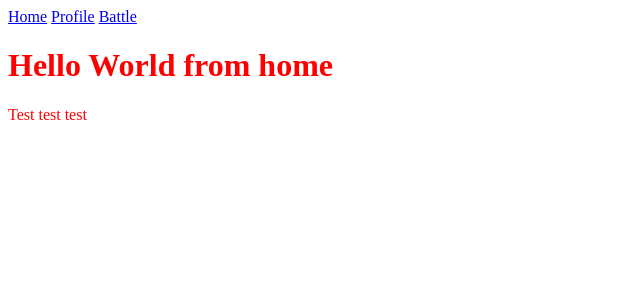
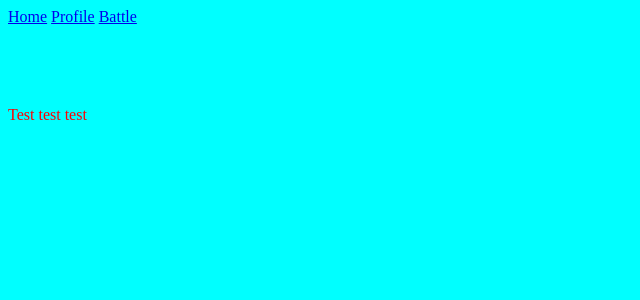
Before and after one commit to JosiahErnst/FriendlyPowerScaling, a Django app: page / in a window 1280 px wide. Shown: the top 300 px of the page, without its empty margins (0-640 px from the left). Run offline with Django 5.2, Linux system fonts and the light colour scheme.

Commit message:
Fixed CSS issue

```diff
--- a/friendly_power_scaling/FriendlyPowerScaling/static/FriendlyPowerScaling/style.css
+++ b/friendly_power_scaling/FriendlyPowerScaling/static/FriendlyPowerScaling/style.css
@@ -1,7 +1,17 @@
 h1{
-    color:red;
+    color:aqua;
 
 }
 p{
     color:red;
 }
+head{
+    width: 500px;
+    height: 200px;
+    box-shadow: 10px 10px 10px 0px;
+}
+body{
+    background-color: aqua;
+    width: 500px;
+    height: 200px;
+}
--- a/friendly_power_scaling/friendly_power_scaling/settings.py
+++ b/friendly_power_scaling/friendly_power_scaling/settings.py
@@ -115,7 +115,7 @@ USE_TZ = True
 # Static files (CSS, JavaScript, Images)
 # https://docs.djangoproject.com/en/5.0/howto/static-files/
 
-STATIC_URL = 'static/'
+STATIC_URL = '/static/'
 
 # Added from django docs
 STATICFILES_DIRS = [
--- a/friendly_power_scaling/templates/base.html
+++ b/friendly_power_scaling/templates/base.html
@@ -8,11 +8,13 @@
 
     <link rel="stylesheet" href={% static 'FriendlyPowerScaling/style.css' %}>
     <!--Navbar found via Bootstrap-->
+    <div id="nav-shadow">
     <nav class="navbar navbar-light bg-light">
         <a class="navbar-link" href="/">Home</a>
         <a class="navbar-link" href="/profile">Profile</a>
         <a class="navbar-link" href="/battle">Battle</a>
     </nav>
+    </div>
 
 </head>
     <body>
--- a/friendly_power_scaling/templates/battle.html
+++ b/friendly_power_scaling/templates/battle.html
@@ -1,6 +1,6 @@
 {% extends "base.html" %}
 {% load static %}
-<link rel="stylesheet" href={% static 'style.css' %}>
+<link rel="stylesheet" href={% static 'FriendlyPowerScaling/style.css' %}>
 
 {% block title %}Battle{% endblock %}
 
--- a/friendly_power_scaling/templates/home.html
+++ b/friendly_power_scaling/templates/home.html
@@ -1,12 +1,14 @@
 {% extends "base.html" %}
-{% load static %}
-<link rel="stylesheet" href={% static 'FriendlyPowerScaling/style.css' %}>
+{% comment %} {% load static %}
+<link rel="stylesheet" href={% static 'FriendlyPowerScaling/style.css' %}> {% endcomment %}
 
 {% block title %}Home{% endblock %}
 
 
 {% block content %}
-<h1>Hello World from home</h1>
+<body>
+    <h1>Hello World from home</h1>
 
-<p>Test test test</p>
+    <p>Test test test</p>
+</body>
 {%endblock%}
--- a/friendly_power_scaling/templates/profile.html
+++ b/friendly_power_scaling/templates/profile.html
@@ -1,6 +1,6 @@
 {% extends "base.html" %}
 {% load static %}
-<link rel="stylesheet" href={% static 'style.css' %}>
+<link rel="stylesheet" href={% static 'FriendlyPowerScaling/style.css' %}>
 
 {% block title %}Profile{% endblock %}
 
```
